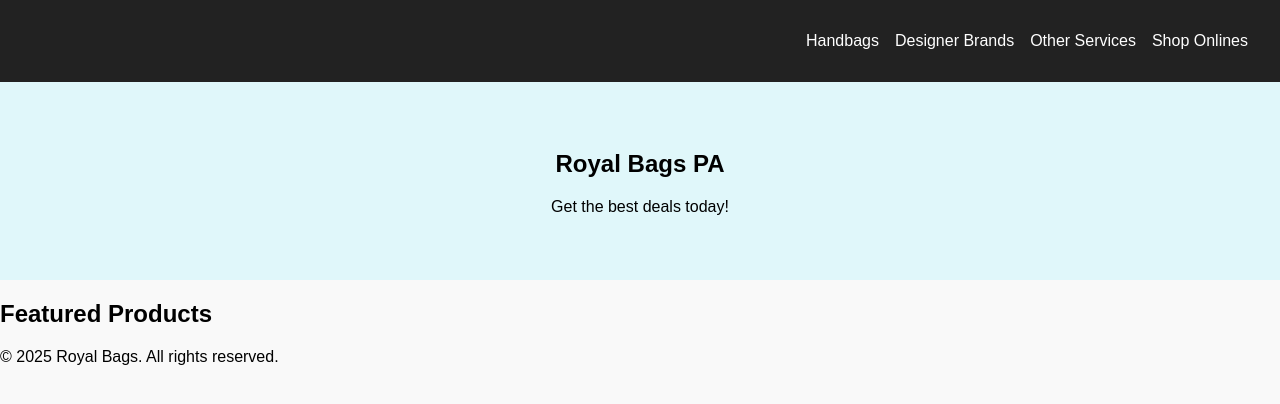
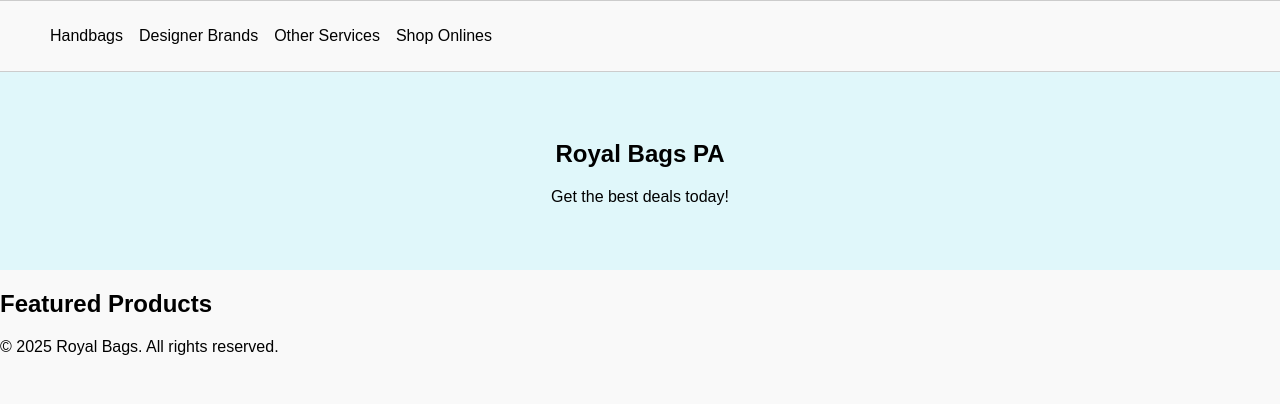
Before and after one commit to hajrahs269/handbag, a plain HTML site: page index.html in a window 1280 px wide. Drawn offline with Linux system fonts and the light colour scheme.

Commit message:
Creates Menu

```diff
--- a/index.html
+++ b/index.html
@@ -8,6 +8,13 @@
 </head>
 <body>
   <header>
+    <div id="top-bar">
+        <div class="container">
+
+        </div>
+    </div>
+    <div id="main-bar">
+        <div class="container">
             <div class="logo"></div>
             <nav>
             <ul>
@@ -17,6 +24,8 @@
                 <li><a href="#">Shop Onlines</a></li>
             </ul>
             </nav>
+        </div>
+    </div>
   </header>
   <main>
     <section class="banner">
--- a/style.css
+++ b/style.css
@@ -5,12 +5,8 @@ body {
 }
 
 header {
-  display: flex;
-  justify-content: space-between;
-  align-items: center;
-  background-color: #222;
   color: white;
-  padding: 1rem 2rem;
+  padding: 0;
 }
 
 nav ul {
@@ -18,9 +14,12 @@ nav ul {
   display: flex;
   gap: 1rem;
 }
-
+.container{
+    max-width:1460px;
+    margin:0 auto;
+}
 nav a {
-  color: white;
+  color: #000;
   text-decoration: none;
 }
 
@@ -29,3 +28,10 @@ nav a {
   background: #e0f7fa;
   padding: 3rem 1rem;
 }
+#main-bar{
+    border-top:1px solid #ccc;
+    border-bottom:1px solid #ccc;
+}
+#main-bar .container{
+    padding:10px;
+}
```
Lines whose indentation alone changed are shown as unchanged.
